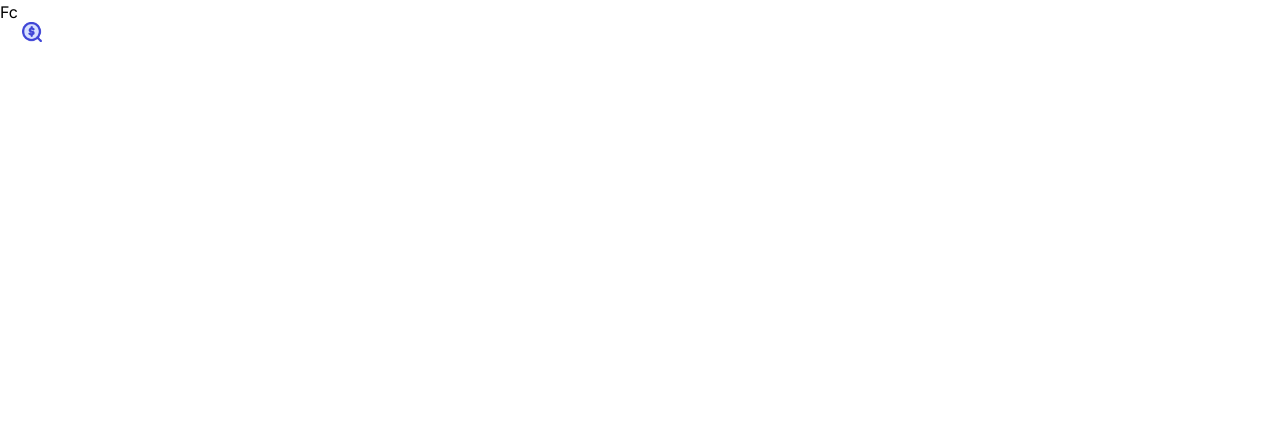
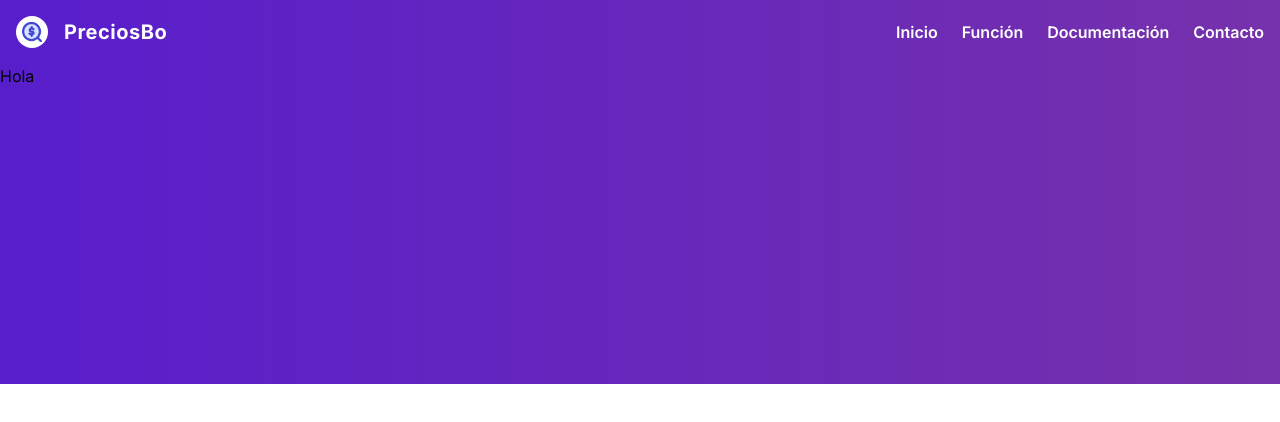
Before and after one commit to sergiolozav2/precios-bo, a React (Vite) app: page /functions in a window 1280 px wide. Shown: the top 422 px of the page. Built offline with nearby package versions, Linux system fonts and the light colour scheme.

Commit message:
feat: Botones de navbar redirigen

```diff
--- a/src/components/Navbar.tsx
+++ b/src/components/Navbar.tsx
@@ -1,3 +1,4 @@
+import { routesNames } from "../routes/routes";
 import { NavbarLink } from "./NavbarLink";
 
 export function Navbar() {
@@ -11,10 +12,10 @@ export function Navbar() {
       </div>
 
       <div className="gap-6 hidden md:flex">
-        <NavbarLink label="Inicio" to="/" />
-        <NavbarLink label="Función" to="/" />
+        <NavbarLink label="Inicio" to={routesNames.Inicio} />
+        <NavbarLink label="Función" to={routesNames.Funcion} />
         <NavbarLink label="Documentación" to="/" />
-        <NavbarLink label="Contacto" to="/" />
+        <NavbarLink label="Contacto" to={routesNames.Contacto} />
       </div>
     </nav>
   );
--- a/src/components/NavbarLink.tsx
+++ b/src/components/NavbarLink.tsx
@@ -1,8 +1,14 @@
+import { Link } from "react-router-dom";
+
 type NavbarLinkType = {
-    label: string,
-    to: string,
+  label: string;
+  to: string;
 };
 
 export function NavbarLink(props: NavbarLinkType) {
-  return <div className="font-semibold">{props.label}</div>;
+  return (
+    <Link to={props.to} className="font-semibold">
+      {props.label}
+    </Link>
+  );
 }
--- a/src/routes/routes.tsx
+++ b/src/routes/routes.tsx
@@ -1,6 +1,8 @@
 import { createBrowserRouter } from "react-router-dom";
 import App from "../App";
 import { SearchProductsPage } from "../pages/SearchProductsPage";
+import { FunctionPage } from "../pages/FunctionPage";
+import { ContactPage } from "../pages/ContactPage";
 
 export const routesNames = {
   Inicio: "/",
@@ -19,11 +21,11 @@ export const router = createBrowserRouter([
       },
       {
         path: routesNames.Funcion,
-        element: <div> Fc </div>,
+        element: <FunctionPage />,
       },
       {
         path: routesNames.Contacto,
-        element: <div> Conta </div>,
+        element: <ContactPage />,
       },
     ],
   },
```
